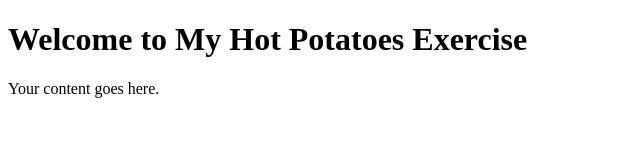
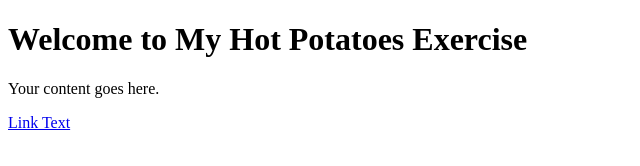
Before and after one commit to Skreppa/engling, a plain HTML site: page index.html in a window 1280 px wide. Shown: the full height of the page, 0-640 px from the left. Drawn offline with Linux system fonts and the light colour scheme.

Commit message:
Update index.html

```diff
--- a/index.html
+++ b/index.html
@@ -8,6 +8,6 @@
 <body>
     <h1>Welcome to My Hot Potatoes Exercise</h1>
     <p>Your content goes here.</p>
-    <!sample12.htm>
+    <a href="https://github.com/Skreppa/engling/blob/main/sample12.htm">Link Text</a>
 </body>
 </html>
```
